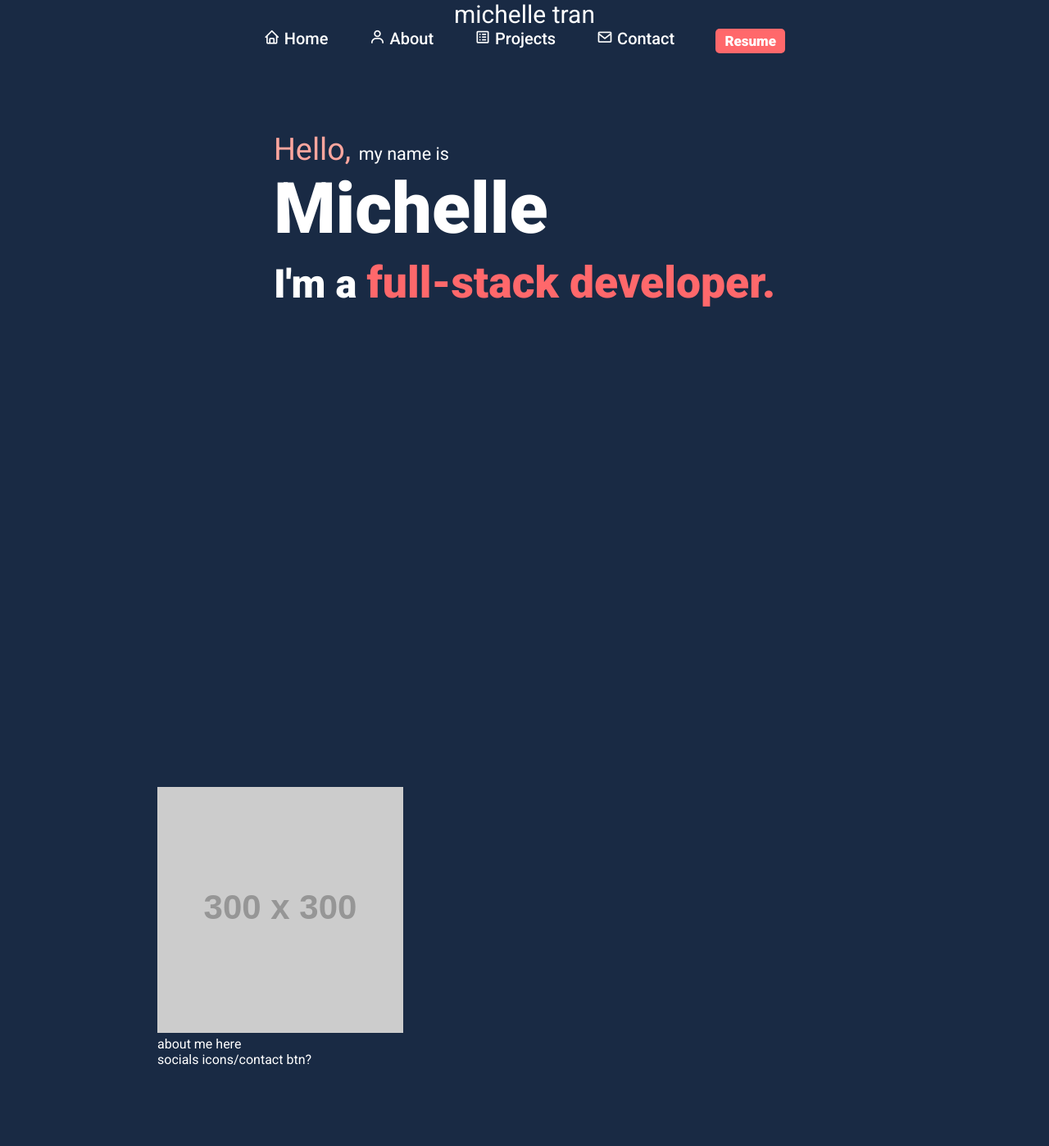
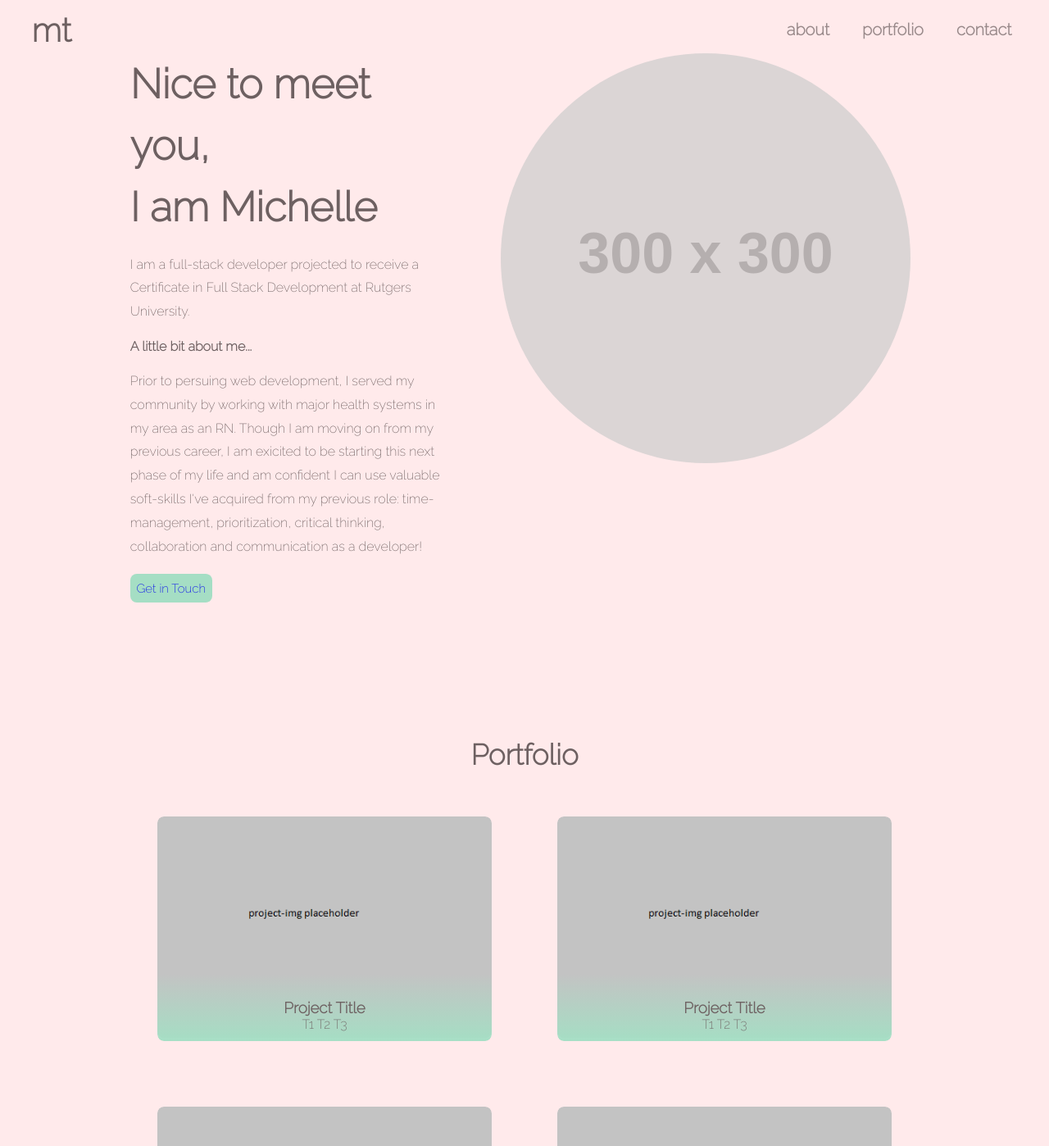
Before and after one commit to michelletrn/portfolio, a plain HTML site: page index.html in a window 1280 px wide. Shown: the top 1398 px of the page at 82% size. Drawn offline with nearby package versions, Linux system fonts and the light colour scheme; placeholder pictures from the web are drawn by us.

Commit message:
decided to make about and home page the same page, did some styling for portfolio page, satisfied with my progress so far!

```diff
--- a/assets/style.css
+++ b/assets/style.css
@@ -1,6 +1,6 @@
 * {
   font-family: "Raleway", sans-serif;
-  font-family: "Roboto", sans-serif;
+  /* font-family: "Roboto", sans-serif; */
   text-decoration: none;
   padding: 0;
   margin: 0;
@@ -9,23 +9,29 @@
   scroll-behavior: smooth;
 }
 
+/* palette */
 :root {
   --navy: #192a44;
   --drk-navy: #0f1a2b;
   --lgt-blue: #84dcc6;
-  --lgt-green: #a5ffd6;
+  --lgt-green: #a5dec4;
   --lgt-pink: #ffa69e;
   --drk-pink: #ff686b;
-  --magenta: #d81e5b;
+
+  --silver-pink: #d4bfc0ff;
+  --pale-pink: #f4dbe0ff;
+  --queen-pink: #dfc8d2ff;
+  --brn-pink: rgb(109, 96, 97);
+  --misty-rose: #ffeaebff;
 }
 
 body {
-  background-color: var(--navy);
-  color: white;
+  background-color: var(--misty-rose);
+  color: var(--brn-pink);
   position: relative;
-  min-height: 100vh;
+  max-height: 100vh;
   width: 100%;
-  overflow: hidden;
+  /* overflow: hidden; */
 }
 
 #navbar-container {
@@ -35,17 +41,17 @@ body {
   top: 0;
   right: 0;
   display: flex;
-  flex-direction: column;
   align-items: center;
   justify-content: space-between;
 }
-
+/* navbar name */
 #name {
-  color: white;
-  font-size: 30px;
+  color: var(--brn-pink);
+  font-size: 40px;
+  font-weight: 600;
   text-align: center;
+  margin: 1% 3%;
 }
-
 #name:hover {
   color: var(--lgt-pink);
   transition: all 0.5s ease;
@@ -55,15 +61,16 @@ body {
   display: flex;
   flex-wrap: wrap;
   justify-content: center;
+  margin: 1% 2%;;
 }
 
 .navbar-list a {
-  color: white;
+  color: var(--brn-pink);
   font-size: 20px;
-  font-weight: 500;
-  margin: 0 25px
+  font-weight: 600;
+  margin: 0 20px;
+  opacity: 70%;
 }
-
 .navbar-list a:hover {
   color: var(--lgt-green);
   transition: all 0.25s ease;
@@ -78,7 +85,7 @@ body {
   border-radius: 5px;
   height: 30px;
   width: 85px;
-  margin: 0 25px
+  margin: 0 25px;
 }
 .resume:hover {
   cursor: pointer;
@@ -86,73 +93,132 @@ body {
   transition: all 0.5s ease;
 }
 
-section {
-  /* width: 100%; */
-  /* height: 100vh; add to sections where you want to take up full screen*/
-  /* padding: 160px 15% 120px; */
-}
 
-.home {
-  /* bg img, sze cover, pos center */
-  /* position: relative; */
-  padding: 160px 15% 120px;
+/* about pg */
+.about {
   height: 100vh;
   width: 100vw;
   display: flex;
   flex-direction: column;
-  align-items: center;
-  justify-content: flex-start;
-  font-size: 135%;
+  padding: 120px 10%;
+  justify-content: center;
 }
-
-.home-greeting {
+.about-content {
+  display: flex;
+}
+.about-left {
+  margin: 0 4%;
+  text-align: center;
+}
+.about-left img {
+  border-radius: 300px;
+  width: 500px;
+  opacity: 70%;
+  transition: all 0.5s ease;
+}
+.about-left img:hover {
+  opacity: 100%;
+  transition: all 0.5s ease;
+}
+.about-text {
   display: flex;
   flex-direction: column;
   justify-content: center;
+  margin: 0 3%;
+}
+.about-text p {
+  line-height: 1.8;
+  font-weight: 200;
+}
+.about-text h1 {
+  font-size: 50px;
+  font-weight: 600;
+  line-height: 1.5;
+}
+.about-text #more-about {
+  line-height: 3.5;
+  font-weight: bold;
 }
 
-.home-greeting #hello {
-  font-size: 175%;
-  color: var(--lgt-pink);
+.contact-btn {
+  background-color: var(--lgt-green);
+  font-size: 15px;
+  color: white;
+  border: none;
+  border-radius: 8px;
+  cursor: pointer;
+  height: 35px;
+  width: 100px;
+  align-content: center;
 }
 
-.home-greeting h1 {
-  font-size: 400%;
-  font-weight: 700;
-  margin: 0 0 8px;
-}
-
-.home-greeting h3 {
-  font-size: 225%;
-}
-
-.home-greeting #title {
-  font-size: 110%;
-  color: var(--drk-pink);
-}
-
-.about {
-  /* bg img, sze cover, pos center */
-  /* position: relative; */
+/* project pg */
+.projects {
   height: 100vh;
   width: 100vw;
   display: flex;
-  justify-content: flex-start;
-  padding: 160px 15% 120px;
+  flex-direction: column;
+  padding: 100px 15%;
+}
+.projects h2 {
+  font-size: 35px;
+  text-align: center;
+  padding-bottom: 35px;
+}
+.project-container {
+  display: grid;
+  padding-top: 20px;
+  grid-template-columns: repeat(auto-fit, minmax(300px, auto));
+  align-items: center;
+  gap: 5rem;
+}
+.row {
+  position: relative;
+  overflow: hidden;
+  border-radius: 8px;
+  display: block;
+}
+.row img {
+  width: 100%;
+  border-radius: 8px;
+  transition: all 0.2s ease;
+}
+.row:hover img {
+  transform: scale(1.15);
+  transition: all 0.2s ease;
+}
+.row:hover .project-info {
+  height: 100%;
+  transition: all 0.4s ease;
+}
+.project-card {
+  max-width: 40%;
+  height: auto;
+}
+.project-info {
+  width: 100%;
+  height: 30%;
+  background: linear-gradient(transparent, var(--lgt-green));
+  position: absolute;
+  border-radius: 8px;
+  left: 0;
+  bottom: 0;
+  overflow: hidden;
+  display: flex;
+  flex-direction: column;
+  text-align: center;
+  align-items: center;
+  padding: 30px;
+  transition: all 0.4s ease;
+}
+.project-icon {
+  font-size: 35px;
+  color: black;
+  margin: 0 10px;
 }
 
-.projects {
-  /* bg img, sze cover, pos center */
-  /* position: relative; */
-  height: 100vh;
-  width: 100vw;
-  display: flex;
-  justify-content: flex-start;
-}
-
+/* contact pg */
 .contact {
-  /* bg img, sze cover, pos center */
-  /* position: relative; */
   height: 70vh; /*will need to adjust*/
   width: 100vw;
   display: flex;
--- a/index.html
+++ b/index.html
@@ -4,7 +4,7 @@
     <meta charset="UTF-8" />
     <meta http-equiv="X-UA-Compatible" content="IE=edge" />
     <meta name="viewport" content="width=device-width, initial-scale=1.0" />
-    <title>michelle tran</title>
+    <title>Michelle Tran</title>
     <!-- custom stylesheet -->
     <link rel="stylesheet" href="./assets/style.css" />
     <!-- icon stylesheet -->
@@ -22,65 +22,160 @@
   </head>
   <body>
     <header id="navbar-container">
-      <a href="#" id="name">michelle tran</a>
+      <a href="#" id="name">mt</a>
       <ul class="navbar-list">
         <li>
-          <a class="link" href="#home">
-            <span><i class="bx bx-home"></i></span>
-          Home</a
-          >
-        </li>
-        <li>
           <a class="link" href="#about">
-            <span><i class="bx bx-user"></i></span> About</a
+            <span><!--<i class="bx bx-user"></i>--></span>about</a
           >
         </li>
         <li>
           <a class="link" href="#projects">
-            <span><i class="bx bx-spreadsheet"></i></span> Projects</a
+            <span><!--<i class="bx bx-spreadsheet">--></i></span>portfolio</a
           >
         </li>
         <li>
           <a class="link" href="#contact">
-            <span><i class="bx bx-envelope"></i></span> Contact</a
+            <span><!--<i class="bx bx-envelope">--></i></span>contact</a
           >
         </li>
-        <li>
-          <!-- this pdf does not exist, make sure to add -->
+
+        <!-- move this resume btn somewhere else -->
+        <!-- this pdf does not exist, make sure to add -->
+        <!-- <li>
           <button class="resume" onclick="location.href='assets/resume.pdf'">
             Resume
           </button>
-        </li>
+        </li> -->
+
       </ul>
       <div class="bx bx-menu" id="mobile-menu"></div>
     </header>
-    <!-- Home section -->
-    <section class="home" id="home">
-      <div class="home-greeting">
-        <p><span id="hello">Hello, </span> my name is</p>
-        <h1>Michelle</h1>
-        <h3>I'm a <span id="title">full-stack developer.</span></h3>
-      </div>
 
-
-    </section>
     <!-- about section -->
     <section class="about" id="about">
       <div class="about-content">
-        <img
-        id="profile"
-        src="https://via.placeholder.com/300"
-        alt="placeholder img"/>
         <div class="about-text">
-          <p>about me here</p>
-          <p>socials icons/contact btn?</p>
+          <h1>Nice to meet you,</h1>
+          <h1>I am Michelle</h1>
+          <br/>
+          <p>
+            I am a <span>full-stack developer</span>
+            projected to receive a Certificate in Full Stack Development at Rutgers University.
+          </p>
+
+          <span id="more-about">A little bit about me...</span>
+
+          <p>
+            Prior to persuing web development, I
+            served my community by working with major health systems in my
+            area as an RN. Though I am moving on from my previous career, I am
+            exicited to be starting this next phase of my life and am confident
+            I can use valuable soft-skills I've acquired from my previous role:
+            time-management, prioritization, critical thinking, collaboration
+            and communication as a developer!
+          </p>
+          <br />
+         <button class="contact-btn"> <a href="#contact">Get in Touch</a></button>
+        </div>
+        <div class="about-left">
+          <img
+            id="profile"
+            src="https://via.placeholder.com/300"
+            alt="placeholder img"
+          />
+          <br />
         </div>
       </div>
     </section>
     <!-- projects section -->
     <section class="projects" id="projects">
+      <h2>Portfolio</h2>
       <div class="project-container">
-        <p>projects here</p>
+        <div class="project row">
+          <img src="./assets/project-img-placeholder.png" class="project-img">
+          <div class="project-info">
+            <h3>Project Title</h3>
+            <p>T1 T2 T3</p>
+            <br/>
+            <p>Lorem ipsum dolor sit amet, consectetur adipiscing elit, sed do eiusmod tempor incididunt ut labore et dolore magna aliqua. </p>
+            <br/>
+            <p>
+              <a href="#" class="project-icon"><i class='bx bx-window-open'></i></a>
+              <a href="#" class="project-icon"><i class='bx bxl-github'></i></a>
+            </p>
+          </div>
+        </div>
+        <div class="project row">
+          <img src="./assets/project-img-placeholder.png" class="project-img">
+          <div class="project-info">
+            <h3>Project Title</h3>
+            <p>T1 T2 T3</p>
+            <br/>
+            <p>Lorem ipsum dolor sit amet, consectetur adipiscing elit, sed do eiusmod tempor incididunt ut labore et dolore magna aliqua. </p>
+            <br/>
+            <p>
+              <a href="#" class="project-icon"><i class='bx bx-window-open'></i></a>
+              <a href="#" class="project-icon"><i class='bx bxl-github'></i></a>
+            </p>
+          </div>
+        </div>
+        <div class="project row">
+          <img src="./assets/project-img-placeholder.png" class="project-img">
+          <div class="project-info">
+            <h3>Project Title</h3>
+            <p>T1 T2 T3</p>
+            <br/>
+            <p>Lorem ipsum dolor sit amet, consectetur adipiscing elit, sed do eiusmod tempor incididunt ut labore et dolore magna aliqua. </p>
+            <br/>
+            <p>
+              <a href="#" class="project-icon"><i class='bx bx-window-open'></i></a>
+              <a href="#" class="project-icon"><i class='bx bxl-github'></i></a>
+            </p>
+          </div>
+        </div>
+        <div class="project row">
+          <img src="./assets/project-img-placeholder.png" class="project-img">
+          <div class="project-info">
+            <h3>Project Title</h3>
+            <p>T1 T2 T3</p>
+            <br/>
+            <p>Lorem ipsum dolor sit amet, consectetur adipiscing elit, sed do eiusmod tempor incididunt ut labore et dolore magna aliqua. </p>
+            <br/>
+            <p>
+              <a href="#" class="project-icon"><i class='bx bx-window-open'></i></a>
+              <a href="#" class="project-icon"><i class='bx bxl-github'></i></a>
+            </p>
+          </div>
+        </div>
+         <div class="project row">
+          <img src="./assets/project-img-placeholder.png" class="project-img">
+          <div class="project-info">
+            <h3>Project Title</h3>
+            <p>T1 T2 T3</p>
+            <br/>
+            <p>Lorem ipsum dolor sit amet, consectetur adipiscing elit, sed do eiusmod tempor incididunt ut labore et dolore magna aliqua. </p>
+            <br/>
+            <p>
+              <a href="#" class="project-icon"><i class='bx bx-window-open'></i></a>
+              <a href="#" class="project-icon"><i class='bx bxl-github'></i></a>
+            </p>
+          </div>
+        </div>
+         <div class="project row">
+          <img src="./assets/project-img-placeholder.png" class="project-img">
+          <div class="project-info">
+            <h3>Project Title</h3>
+            <p>T1 T2 T3</p>
+            <br/>
+            <p>Lorem ipsum dolor sit amet, consectetur adipiscing elit, sed do eiusmod tempor incididunt ut labore et dolore magna aliqua. </p>
+            <br/>
+            <p>
+              <a href="#" class="project-icon"><i class='bx bx-window-open'></i></a>
+              <a href="#" class="project-icon"><i class='bx bxl-github'></i></a>
+            </p>
+          </div>
+        </div>
       </div>
     </section>
     <section class="contact" id="contact">
@@ -93,12 +188,12 @@
       <ul class="social-icons">
         <li>
           <a id="linkedin-icon" href="#">
-            <i class='bx bxl-linkedin' style='color:#ffffff'  ></i>
+            <i class="bx bxl-linkedin" style="color: #ffffff"></i>
           </a>
         </li>
         <li>
           <a id="github-icon" href="#">
-            <i class='bx bxl-github' style='color:#ffffff'></i>
+            <i class="bx bxl-github" style="color: #ffffff"></i>
           </a>
         </li>
       </ul>
```
Also changed, not shown: assets/port-bg.png (added), assets/project-img-placeholder.png (added).
